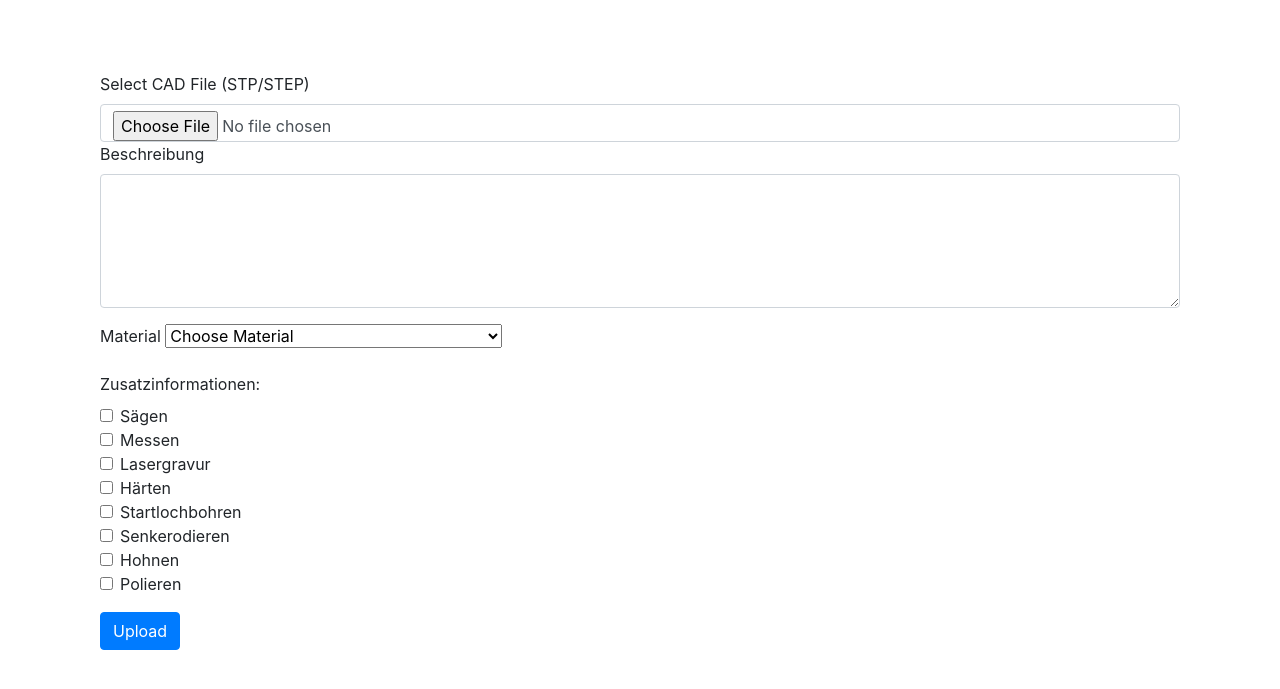
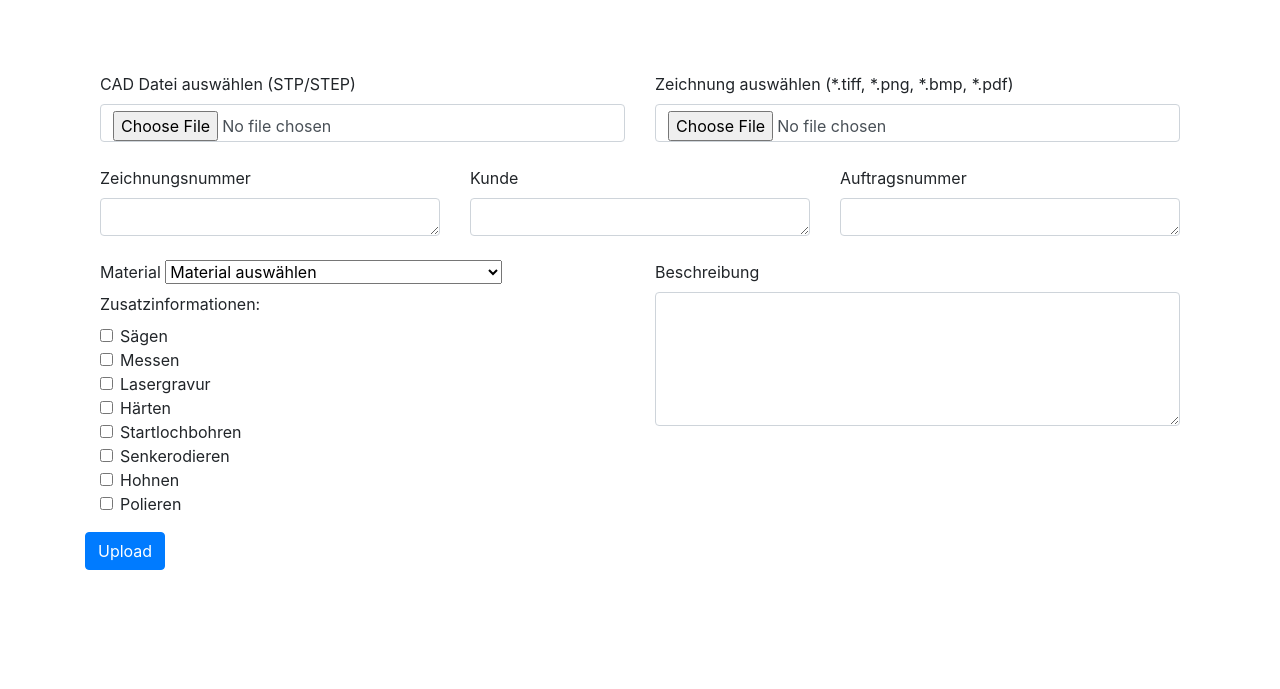
Before and after one commit to upchris/Demonstrator, a Flask app: page /upload in a window 1280 px wide. Shown: the part 56-745 px from the top of the page. Run offline with Flask 3, Linux system fonts and the light colour scheme; some libraries are stand-ins or nearby versions.

Commit message:
added order number, drawing, drawingnumber, cust.

```diff
--- a/app.py
+++ b/app.py
@@ -63,7 +63,11 @@ class Part(db.Model):
     stlStorageFilePath = db.Column(db.String(100), nullable=False)
     objStorageFilePath = db.Column(db.String(100), nullable=False)
     voxelStorageFilePath = db.Column(db.String(100), nullable=False)
-    givenName = db.Column(db.String(100), nullable=True)
+    comment = db.Column(db.String(500), nullable=True)
+    customer = db.Column(db.String(100), nullable=True)
+    drawingNumber = db.Column(db.String(500), nullable=True)
+    orderNumber = db.Column(db.String(500), nullable=True)
+    drawingStorageFilePath = db.Column(db.String(100), nullable=False)
     created_at = db.Column(db.DateTime, default=datetime.utcnow)
     material = db.Column(db.String(100), nullable=True)
     isSawing = db.Column(db.Boolean, nullable=True)
@@ -80,7 +84,11 @@ with app.app_context():
     db.create_all()
 
 
-def createFile(file, givenName, material,
+def createFile(file, comment, material,
+               customer,
+               drawingNumber,
+               orderNumber,
+               drawingFile,
                isSawing,
                isMeasuring,
                isLaserEngraving,
@@ -92,6 +100,7 @@ def createFile(file, givenName, material,
 
     # Save file to the upload folder
     originalFilename = file.filename
+    originalDrawingEnding = os.path.splitext(drawingFile.filename)[1]
 
     filename = str(uuid.uuid4())
 
@@ -101,9 +110,11 @@ def createFile(file, givenName, material,
     stlStorageFilePath=os.path.join(app.config['UPLOAD_FOLDER'], filename+ '.stl')
     objStorageFilePath=os.path.join(app.config['UPLOAD_FOLDER'], filename+ '.obj')
     voxelStorageFilePath=os.path.join(app.config['UPLOAD_FOLDER'], filename+ '.npy')
+    drawingStorageFilePath=os.path.join(app.config['UPLOAD_FOLDER'], filename+ originalDrawingEnding)
 
     file.save(stepStorageFilePath)
 
+    drawingFile.save(drawingStorageFilePath)
     ## dirty, but Trimesh cannot run in flask in a thread
 
     with app.app_context():
@@ -121,7 +132,11 @@ def createFile(file, givenName, material,
                     stlStorageFilePath = stlStorageFilePath,
                     objStorageFilePath = objStorageFilePath,
                     voxelStorageFilePath = voxelStorageFilePath,
-                    givenName=givenName,
+                    comment=comment,
+                    customer = customer,
+                    drawingNumber = drawingNumber,
+                    orderNumber = orderNumber,
+                    drawingStorageFilePath = drawingStorageFilePath,
                     material=material,
                     isSawing=isSawing,
                     isMeasuring=isMeasuring,
@@ -162,7 +177,10 @@ def upload():
 def upload_page():
     # Get data from the form
     file = request.files['file']
-    givenName = request.form['givenName']
+    comment = request.form['comment']
+
+    drawingFile = request.files['drawingFile']
+
 
     material = request.form.get('material')
     if material == '':
@@ -192,10 +210,25 @@ def upload_page():
     isPolishing = request.form.get('isPolishing')
     isPolishing = bool(isPolishing) if isPolishing else None
 
+    customer = request.form.get('customer')
+    if customer == '':
+        customer=None
+
+    drawingNumber = request.form.get('drawingNumber')
+    if drawingNumber == '':
+        drawingNumber=None
+
+    orderNumber = request.form.get('orderNumber')
+    if orderNumber == '':
+        orderNumber=None
 
 
 
-    createFile(file, givenName, material,
+    createFile(file, comment, material,
+                customer,
+                drawingNumber,
+                orderNumber,
+                drawingFile,
                 isSawing,
                 isMeasuring,
                 isLaserEngraving,
@@ -287,7 +320,6 @@ def view_part(part_id):
 @app.route('/parts/edit/<int:part_id>', methods=['POST'])
 def update_part(part_id):
     part = Part.query.get_or_404(part_id)
-    part.givenName = request.form['givenName']
 
 
 
@@ -329,8 +361,29 @@ def update_part(part_id):
     if material == '':
         material=None
 
+
+    drawingNumber = request.form.get('drawingNumber')
+    if drawingNumber == '':
+        drawingNumber=None
+
+    customer = request.form.get('customer')
+    if customer == '':
+        customer=None
+
+    orderNumber = request.form.get('orderNumber')
+    if orderNumber == '':
+        orderNumber=None
+
+    comment = request.form.get('comment')
+    if comment == '':
+        comment=None
+
+
+    part.comment = comment
+    part.customer = customer
     part.material = material
-
+    part.drawingNumber = drawingNumber
+    part.orderNumber = orderNumber
 
 
 
--- a/create_mesh.py
+++ b/create_mesh.py
@@ -54,7 +54,7 @@ def create_mesh(stepStorageFilePath, stlStorageFilePath, objStorageFilePath, vox
     voxel_data = v.matrix
     np.save(voxelStorageFilePath, voxel_data)
 
-    render(mesh)
+    #render(mesh)
 if __name__ == "__main__":
     stepStorageFilePath = sys.argv[1]
     objStorageFilePath = sys.argv[2]
--- a/templates/upload.html
+++ b/templates/upload.html
@@ -11,26 +11,48 @@
     <br>
     <br>
       <form method="post" enctype="multipart/form-data">
-        <div>
-          <label for="file" class="form-label">Select CAD File (STP/STEP)</label>
+        <div class="row">
+          <div class="col">          <label for="file" class="form-label">CAD Datei auswählen (STP/STEP)</label>
           <input class="form-control" type="file" id="file" name="file" accept=".stp, .step" required>
         </div>
-        <div>
-    <div class="mb-3">
-      <label for="text_input" class="form-label">Beschreibung</label>
-      <textarea class="form-control" id="text_input" name="givenName" rows="5"></textarea>
+        <div class="col">
+
+          <label for="file" class="form-label">Zeichnung auswählen (*.tiff, *.png, *.bmp, *.pdf)</label>
+          <input class="form-control" type="file" id="drawingFile" name="drawingFile" accept=".tiff, .png, .bmp, .pdf">
+        </div>
+        </div>
+
+        <br>
+
+
+        <div class="row">
+
+          <div class="col">
+                      <label for="text_input" class="form-label">Zeichnungsnummer</label>
+          <textarea class="form-control" id="drawingNumber" name="drawingNumber" rows="1"></textarea>
+        </div>
+        <div class="col">
+          <label for="text_input" class="form-label">Kunde</label>
+          <textarea class="form-control" id="orderNumber" name="orderNumber" rows="1"></textarea>
+        </div>
+        <div class="col">
+          <label for="text_input" class="form-label">Auftragsnummer</label>
+          <textarea class="form-control" id="customer" name="customer" rows="1"></textarea>
+        </div>
     </div>
 
 
-  <div class="mb-3">
-    <label class="form-label">Material</label>
+<br>
+    <div class="row">
+      <div class="col">
+            <label class="form-label">Material</label>
     <select class="form-select" name="material">
-        <option value="" selected>Choose Material</option>
+        <option value="" selected> Material auswählen</option>
         {% for choice in material %}
         <option value="{{ choice.name }}">{{ choice.value }}</option>
         {% endfor %}
     </select>
-</div>
+
 
 <div class="form-group">
   <label>Zusatzinformationen:</label>
@@ -69,13 +91,15 @@
   <input class="form-check-input" type="checkbox" name="isPolishing">
   <label class="form-check-label"> Polieren</label>
 </div>
-
-
-
-
+</div>
 </div>
 
+<div class="col">
+    <label for="text_input" class="form-label">Beschreibung</label>
+    <textarea class="form-control" id="text_input" name="comment" rows="5"></textarea>
+</div>
 
+  </div>
         </div>
             <button class="btn btn-primary" type="submit">Upload</button>
       </form>
```
Also changed, not shown: templates/edit_part.html (+37 -8 lines).
